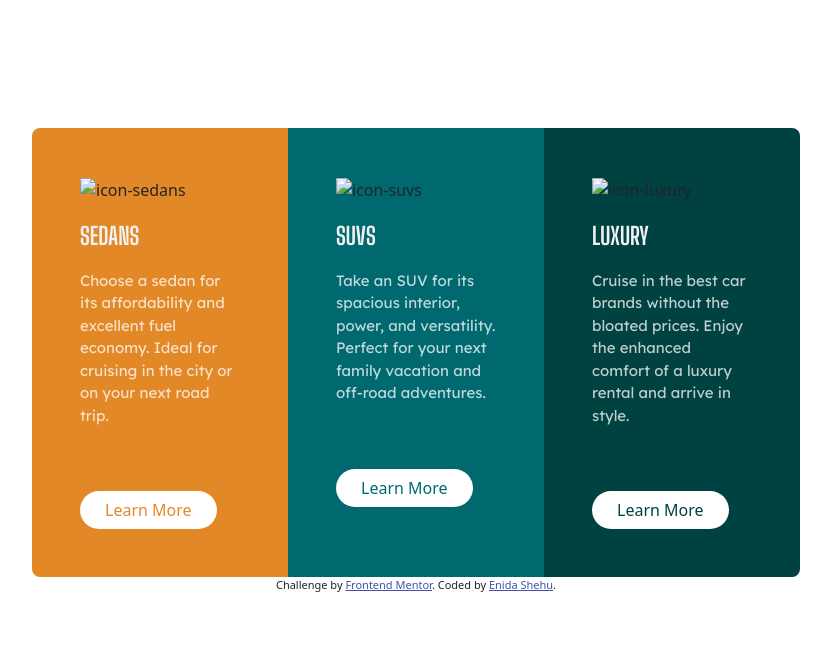
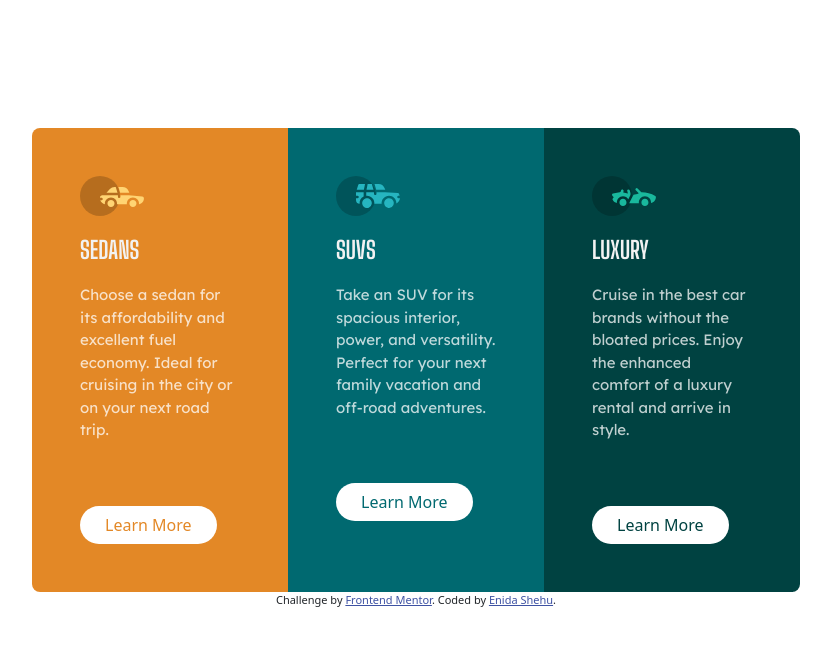
Before and after one commit to EnidaShehu/3-column-preview-card-component-main, a plain HTML site: page index.html in a window 1280 px wide. Shown: the whole page, without its empty margins (224-1055 px from the left). Drawn offline with nearby package versions, Linux system fonts and the light colour scheme; the site is published under a folder, as on GitHub Pages, so addresses that start at the root find nothing.

Commit message:
Update index.html

```diff
--- a/index.html
+++ b/index.html
@@ -41,7 +41,7 @@
     <div class="container">
       <div class="row">
         <div class="col background-1 padding cont-1">
-          <div><img src="/images/icon-sedans.svg" alt="icon-sedans" /></div>
+          <div><img src="images/icon-sedans.svg" alt="icon-sedans" /></div>
           <div class="heading">SEDANS</div>
           <p class="paragraph">
             Choose a sedan for its affordability and excellent fuel economy.
@@ -50,7 +50,7 @@
           <button type="button" class="btn btn-1">Learn More</button>
         </div>
         <div class="col background-2 padding cont-2">
-          <div><img src="/images/icon-suvs.svg" alt="icon-suvs" /></div>
+          <div><img src="images/icon-suvs.svg" alt="icon-suvs" /></div>
           <div class="heading">SUVS</div>
           <p class="paragraph">
             Take an SUV for its spacious interior, power, and versatility.
@@ -60,7 +60,7 @@
         </div>
 
         <div class="col background-3 padding cont-3">
-          <div><img src="/images/icon-luxury.svg" alt="icon-luxury" /></div>
+          <div><img src="images/icon-luxury.svg" alt="icon-luxury" /></div>
           <div class="heading">LUXURY</div>
           <p class="paragraph">
             Cruise in the best car brands without the bloated prices. Enjoy the
```
